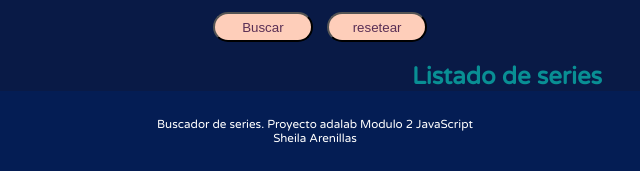
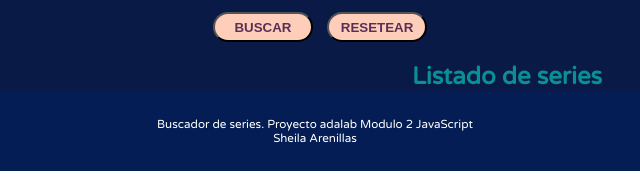
Before and after one commit to Adalab/modulo-2-evaluacion-final-Sheiilaa, a website: page docs/index.html in a window 1280 px wide. Shown: the part 189-371 px from the top of the page, 325-965 px from the left. Drawn offline with nearby package versions, Linux system fonts and the light colour scheme; files that its build step writes are made by us from their sources; a web font is replaced by a local one.

Commit message:
styles css

```diff
--- a/src/scss/layout/main.scss
+++ b/src/scss/layout/main.scss
@@ -17,12 +17,15 @@
   text-align: center;
 }
 .button {
+  text-transform: uppercase;
+  font-weight: 600;
   color: #5a2f55;
   width: 100px;
   height: 30px;
   margin-left: 10px;
   background-color: #feceba;
   border-radius: 21px;
+
   &:hover {
     color: white;
     transform: scale(1.2);
```
Also changed, not shown: public/assets/css/layout/main.css, public/assets/css/main.css, 2 other files.
